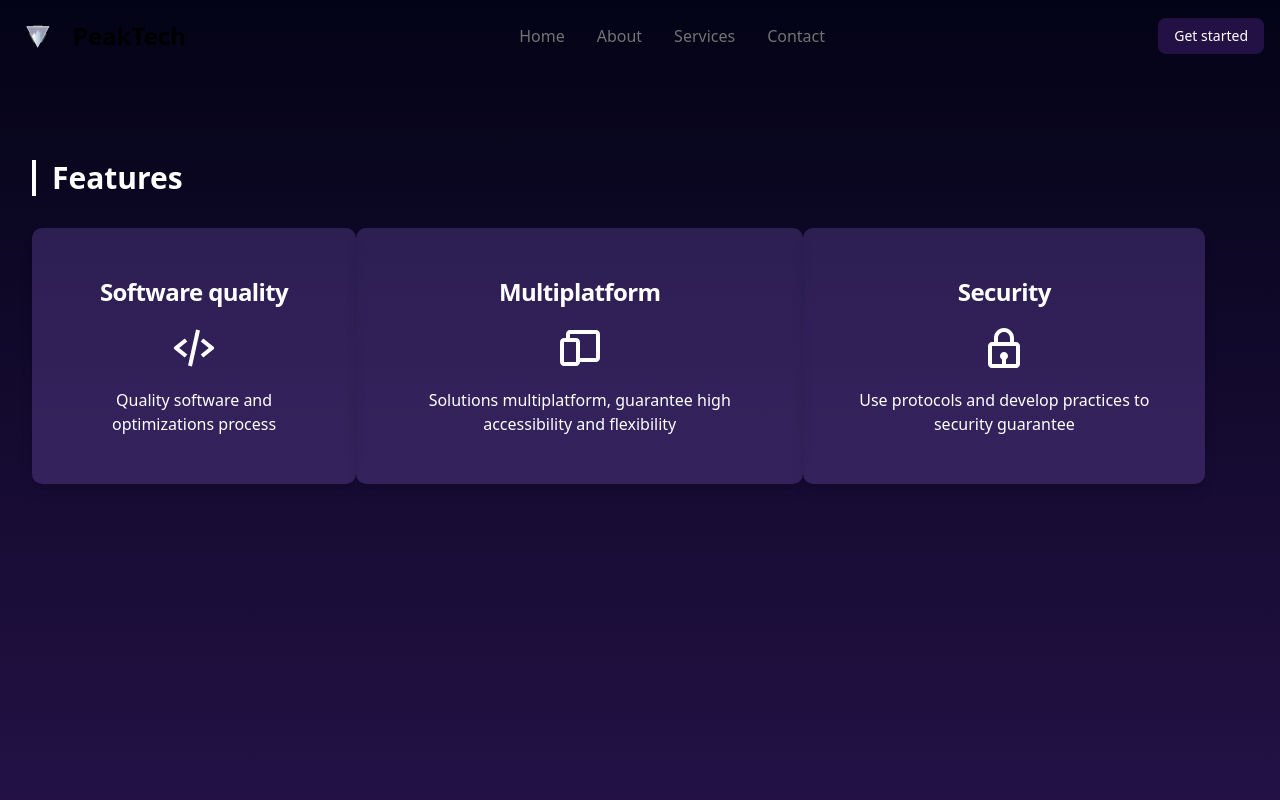
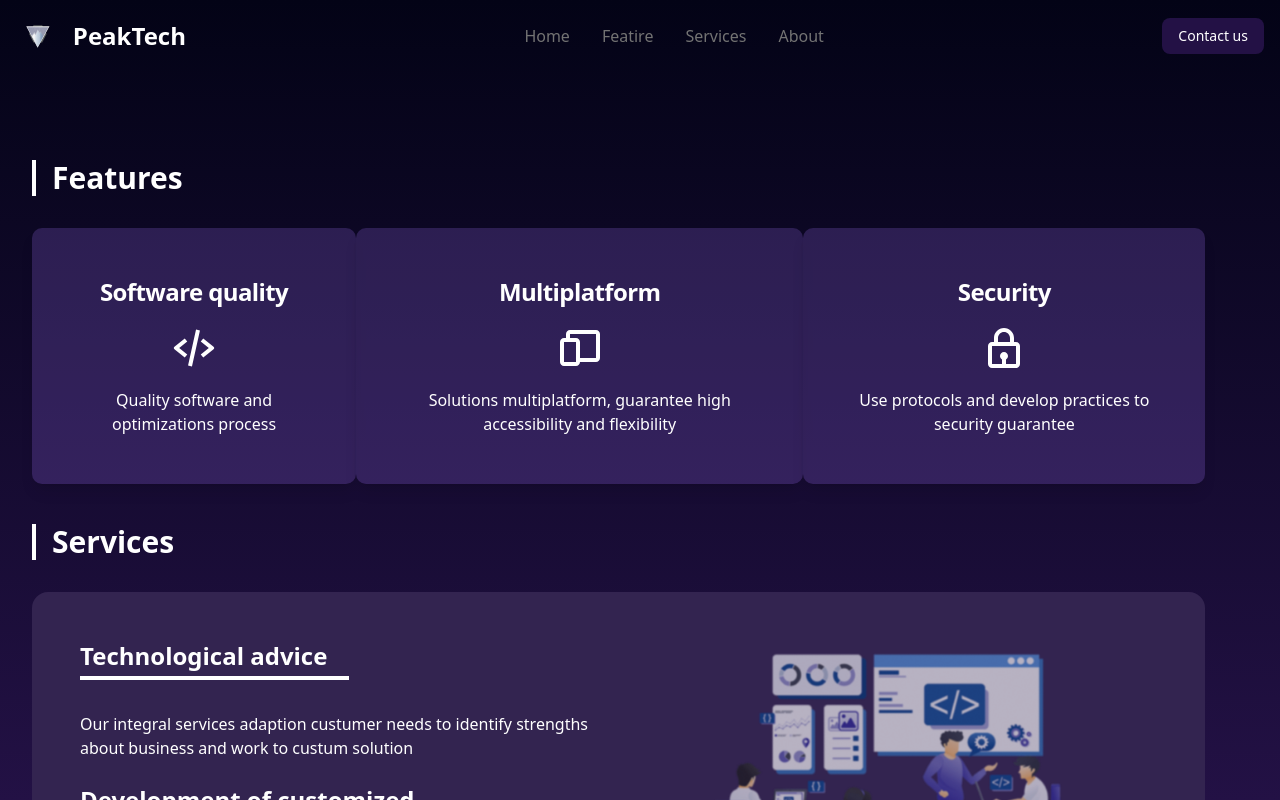
Before and after one commit to Ander45Portafol/PeackTeach, a Nuxt app: page / in a window 1280 px wide. Built offline with nearby package versions, Linux system fonts and the light colour scheme.

Commit message:
parte de servicios

```diff
--- a/Components/Navbar.vue
+++ b/Components/Navbar.vue
@@ -4,12 +4,11 @@
             <a href="https://flowbite.com/" class="flex items-center space-x-3 rtl:space-x-reverse" draggable="false">
                 <img src="/imgs/logo.svg" class="h-10" alt="Flowbite Logo">
                 <spandark:text-white text-white
-                    class="self-center text-2xl font-semibold whitespace-nowrap ">PeakTech</spandark:text-white>
+                    class="self-center text-2xl font-semibold whitespace-nowrap text-white ">PeakTech</spandark:text-white>
             </a>
             <div class="flex md:order-2 space-x-3 md:space-x-0 rtl:space-x-reverse">
                 <button type="button"
-                    class="bg-purple dark:text-white text-white hover:bg-blue-800 focus:ring-4 focus:outline-none focus:ring-blue-300 font-medium rounded-lg text-sm px-4 py-2 text-center dark:bg-blue-600 dark:hover:bg-blue-700 dark:focus:ring-blue-800">Get
-                    started</button>
+                    class="bg-purple dark:text-white text-white hover:bg-blue-800 focus:ring-4 focus:outline-none focus:ring-blue-300 font-medium rounded-lg text-sm px-4 py-2 text-center dark:bg-blue-600 dark:hover:bg-blue-700 dark:focus:ring-blue-800">Contact us</button>
                 <button data-collapse-toggle="navbar-sticky" type="button"
                     class="inline-flex items-center p-2 w-10 h-10 justify-center text-sm text-gray-500 rounded-lg md:hidden hover:bg-gray-100 focus:outline-none focus:ring-2 focus:ring-gray-200 dark:text-gray-400 dark:hover:bg-gray-700 dark:focus:ring-gray-600"
                     aria-controls="navbar-sticky" aria-expanded="false">
@@ -31,7 +30,7 @@
                     </li>
                     <li>
                         <a href="#"
-                            class="block py-2 item-nav px-3 text-custom-gray rounded hover:bg-gray-100 md:hover:bg-transparent md:hover:text-white-700 md:p-0 md:dark:hover:text-blue-500 dark:text-white dark:hover:bg-gray-700 dark:hover:text-white md:dark:hover:bg-transparent dark:border-gray-700">About</a>
+                            class="block py-2 item-nav px-3 text-custom-gray rounded hover:bg-gray-100 md:hover:bg-transparent md:hover:text-white-700 md:p-0 md:dark:hover:text-blue-500 dark:text-white dark:hover:bg-gray-700 dark:hover:text-white md:dark:hover:bg-transparent dark:border-gray-700">Featire</a>
                     </li>
                     <li>
                         <a href="#"
@@ -39,7 +38,7 @@
                     </li>
                     <li>
                         <a href="#"
-                            class="block py-2  item-nav px-3 text-custom-gray rounded hover:bg-gray-100 md:hover:bg-transparent md:hover:text-white-700 md:p-0 md:dark:hover:text-blue-500 dark:text-white dark:hover:bg-gray-700 dark:hover:text-white md:dark:hover:bg-transparent dark:border-gray-700">Contact</a>
+                            class="block py-2  item-nav px-3 text-custom-gray rounded hover:bg-gray-100 md:hover:bg-transparent md:hover:text-white-700 md:p-0 md:dark:hover:text-blue-500 dark:text-white dark:hover:bg-gray-700 dark:hover:text-white md:dark:hover:bg-transparent dark:border-gray-700">About</a>
                     </li>
                 </ul>
             </div>
--- /dev/null
+++ b/Components/Services.vue
@@ -0,0 +1,21 @@
+<template>
+    <div class="content w-11-12 bg-lightPurple h-96 mt-8 rounded-2xl p-12 flex">
+        <div class="data-services w-1/2 flex-col">
+            <div class="flex-col">
+                <h2 class="text-white font-semibold text-2xl">Technological advice</h2>
+                <div class="w-3/6 mt-1 h-1 bg-white"></div>
+                <p class="text-white mt-8">Our integral services adaption custumer needs to identify strengths about
+                    business and work to custum solution</p>
+            </div>
+            <div class="flex-col mt-6">
+                <h2 class="text-white font-semibold text-2xl">Development of customized</h2>
+                <h2 class="text-white font-semibold text-2xl">technological solutions</h2>
+                <div class="w-3/6 mt-1 h-1 bg-white"></div>
+                <p class="text-white mt-8">We create solutions based on customer needs</p>
+            </div>
+        </div>
+        <div class="image-services w-1/2 flex justify-center">
+            <img src="/imgs/services.png" alt="imagen_services">
+        </div>
+    </div>
+</template>
--- a/app.vue
+++ b/app.vue
@@ -1,7 +1,7 @@
 <template>
-    <div class="w-screen h-screen body">
+    <main class="w-screen h-screen body overflow-x-hidden">
         <Navbar />
-        <main class="container pt-40 mx-auto h-full">
+        <section class="container pt-40 mx-auto h-full">
             <div class="home">
 
             </div>
@@ -25,10 +25,16 @@
                         description="Use protocols and develop practices to security guarantee " />
                 </div>
             </div>
-            <div class="services"></div>
+            <div class="services mt-10 flex-col w-11/12 ml-8 pb-10">
+                <div class="w-full flex">
+                    <div class="h-9 w-1 bg-white"></div>
+                    <h1 class="text-white font-bold text-3xl ml-4">Services</h1>
+                </div>
+                <Services/>
+            </div>
             <div class="products"></div>
-        </main>
-    </div>
+        </section>
+    </main>
 </template>
 <style scoped>
 .body {
@@ -39,6 +45,7 @@
 import { initFlowbite } from 'flowbite'
 import Navbar from './Components/Navbar.vue';
 import Card from './Components/Card.vue';
+import Services from './Components/Services.vue';
 onMounted(() => {
     initFlowbite();
 })
```
Also changed, not shown: public/imgs/services.png (added).
